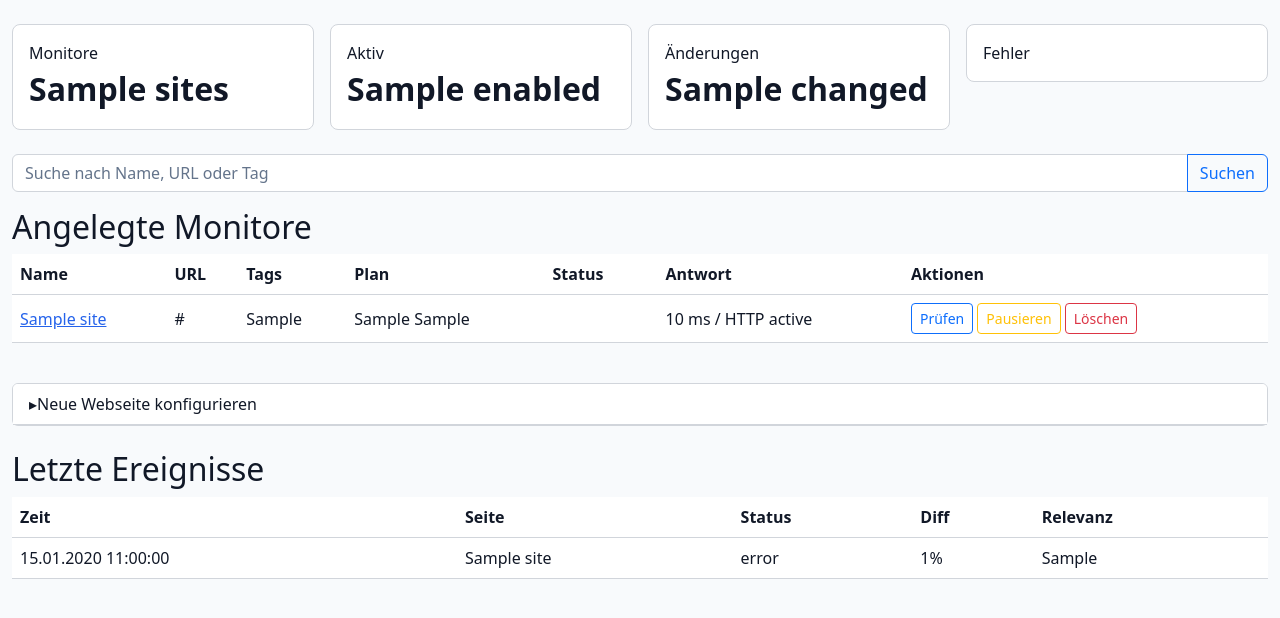
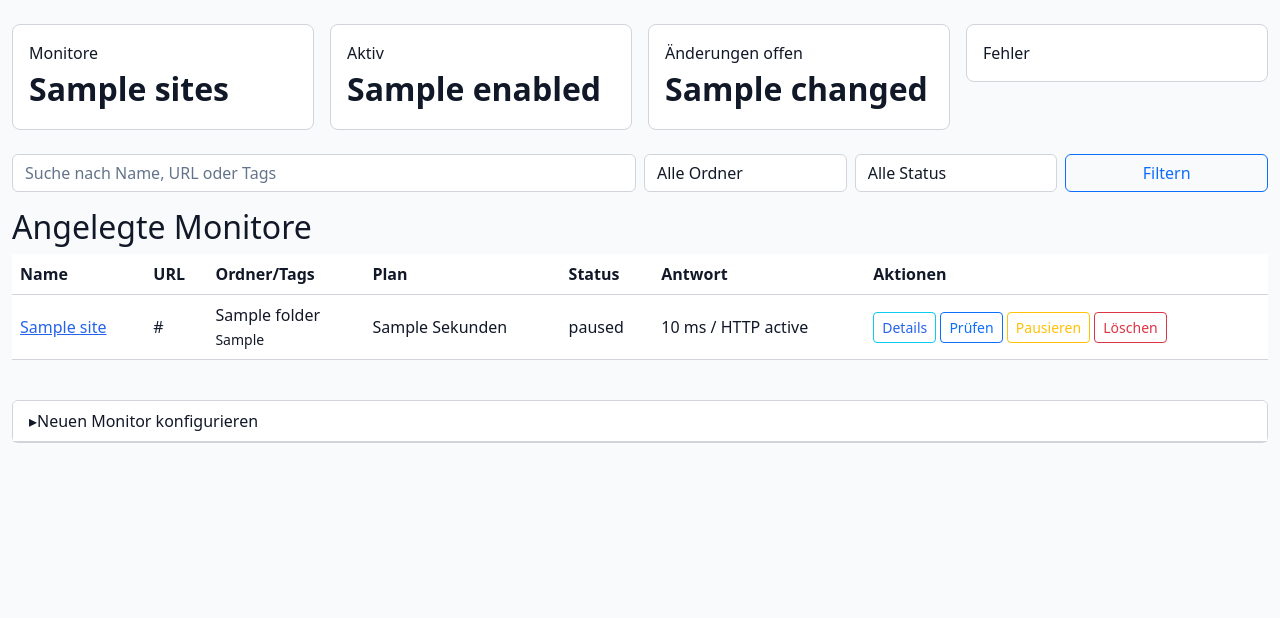
Before and after one commit to Jimmbob23/webmonitor-6.1, a FastAPI app: template app/templates/index.html in a window 1280 px wide. Shown: the part 57-675 px from the top of the page. Run offline with FastAPI, Linux system fonts and the light colour scheme; the template is opened without the code that fills it: most values are stand-ins (such as "Sample title", 1, 10 or a date in 2020); parts of the project's set-up code (start-up, migrations or seed data) failed here and were passed over.

Commit message:
Add files via upload

```diff
--- a/app/templates/index.html
+++ b/app/templates/index.html
@@ -1,184 +1,196 @@
 {% extends "base.html" %}
 {% block content %}
+
+<style>
+  @media (prefers-color-scheme: dark) {
+    #monitor-table,
+    #monitor-table thead,
+    #monitor-table tbody,
+    #monitor-table tfoot,
+    #monitor-table tr,
+    #monitor-table th,
+    #monitor-table td {
+      --bs-table-color: #ffffff !important;
+      --bs-table-bg: #111827 !important;
+      --bs-table-border-color: #374151 !important;
+      --bs-table-hover-color: #ffffff !important;
+      --bs-table-hover-bg: #1f2937 !important;
+      background-color: #111827 !important;
+      color: #ffffff !important;
+      border-color: #374151 !important;
+      box-shadow: none !important;
+    }
+
+    #monitor-table tbody tr:hover,
+    #monitor-table tbody tr:hover td {
+      background-color: #1f2937 !important;
+      color: #ffffff !important;
+    }
+
+    #monitor-table a:not(.btn) {
+      color: #93c5fd !important;
+    }
+  }
+</style>
+
 <div class="row g-3 mb-4">
-  <div class="col-md-3"><div class="stat">Monitore<br><strong>{{stats.sites}}</strong></div></div>
-  <div class="col-md-3"><div class="stat">Aktiv<br><strong>{{stats.enabled}}</strong></div></div>
-  <div class="col-md-3"><div class="stat">Änderungen<br><strong>{{stats.changed}}</strong></div></div>
-  <div class="col-md-3"><div class="stat">Fehler<br><strong>{{stats.errors}}</strong></div></div>
+  <div class="col-6 col-lg-3"><div class="stat">Monitore<br><strong>{{stats.sites}}</strong></div></div>
+  <div class="col-6 col-lg-3"><div class="stat">Aktiv<br><strong>{{stats.enabled}}</strong></div></div>
+  <div class="col-6 col-lg-3"><div class="stat">Änderungen offen<br><strong>{{stats.changed}}</strong></div></div>
+  <div class="col-6 col-lg-3"><div class="stat">Fehler<br><strong>{{stats.errors}}</strong></div></div>
 </div>
 
-<form class="mb-3" method="get" action="/">
-  <div class="input-group">
-    <input class="form-control" name="q" value="{{q}}" placeholder="Suche nach Name, URL oder Tag">
-    <button class="btn btn-outline-primary">Suchen</button>
-  </div>
+<form method="get" class="row g-2 mb-3">
+  <div class="col-12 col-lg-6"><input class="form-control" name="q" value="{{q}}" placeholder="Suche nach Name, URL oder Tags"></div>
+  <div class="col-6 col-lg-2"><select class="form-select" name="folder"><option value="">Alle Ordner</option>{% for f in folders %}<option value="{{f.name}}" {% if selected_folder==f.name %}selected{% endif %}>{{f.name}}</option>{% endfor %}</select></div>
+  <div class="col-6 col-lg-2"><select class="form-select" name="status"><option value="">Alle Status</option><option value="active" {% if selected_status=="active" %}selected{% endif %}>Aktiv</option><option value="paused" {% if selected_status=="paused" %}selected{% endif %}>Pausiert</option></select></div>
+  <div class="col-12 col-lg-2"><button class="btn btn-outline-primary w-100">Filtern</button></div>
 </form>
 
 <h2>Angelegte Monitore</h2>
 <div class="table-responsive mb-4">
-<table class="table table-darkish align-middle">
-<thead><tr><th>Name</th><th>URL</th><th>Tags</th><th>Plan</th><th>Status</th><th>Antwort</th><th>Aktionen</th></tr></thead>
+<table id="monitor-table" class="table table-darkish align-middle">
+<thead><tr><th>Name</th><th>URL</th><th>Ordner/Tags</th><th>Plan</th><th>Status</th><th>Antwort</th><th>Aktionen</th></tr></thead>
 <tbody>
 {% for s in sites %}
 <tr class="{% if not s.enabled %}opacity-50{% endif %}">
 <td>
   <a href="/sites/{{s.id}}">{{s.name}}</a>
-    {% if s.unread_change %}<span class="badge text-bg-danger ms-1">Änderung offen</span>{% endif %}
-    {% if not s.enabled %}<span class="badge text-bg-secondary ms-1">pausiert</span>{% endif %}
+  {% if s.unread_change %}<span class="badge text-bg-danger">Änderung offen</span>{% endif %}
+  {% if not s.enabled %}<span class="badge text-bg-secondary">pausiert</span>{% endif %}
 </td>
 <td class="text-break">{{s.url}}</td>
-  <td>{{s.tags_csv}}</td>
-  <td>{{s.schedule_type}} {% if s.schedule_type=="interval" %}{{s.interval_seconds}}s{% else %}{{s.cron_expression}}{% endif %}</td>
-  <td><span class="badge status-{{s.last_status|replace(' ', '-')}}">{{s.last_status}}</span></td>
+<td>{{s.folder.name if s.folder else ""}}<br><small>{{s.tags_csv}}</small></td>
+<td>{% if s.schedule_type=="cron" %}{{s.cron_expression}}{% else %}{{s.interval_seconds}} Sekunden{% endif %}</td>
+<td>{{s.last_status}}</td>
 <td>{{s.last_duration_ms}} ms / HTTP {{s.last_http_status}}</td>
 <td class="text-nowrap">
-    <form class="d-inline" method="post" action="/sites/{{s.id}}/check"><button class="btn btn-sm btn-outline-primary" {% if not s.enabled %}disabled{% endif %}>Prüfen</button></form>
-    <form class="d-inline" method="post" action="/sites/{{s.id}}/toggle">{% if s.enabled %}<button class="btn btn-sm btn-outline-warning">Pausieren</button>{% else %}<button class="btn btn-sm btn-outline-success">Aktivieren</button>{% endif %}</form>
-    <form class="d-inline" method="post" action="/sites/{{s.id}}/delete" onsubmit="return confirm('Löschen?')"><button class="btn btn-sm btn-outline-danger">Löschen</button></form>
+  <a class="btn btn-sm btn-outline-info" href="/sites/{{s.id}}">Details</a>
+  <form class="d-inline" method="post" action="/sites/{{s.id}}/check"><button class="btn btn-sm btn-outline-primary">Prüfen</button></form>
+  <form class="d-inline" method="post" action="/sites/{{s.id}}/toggle"><button class="btn btn-sm btn-outline-warning">{% if s.enabled %}Pausieren{% else %}Aktivieren{% endif %}</button></form>
+  <form class="d-inline" method="post" action="/sites/{{s.id}}/delete" onsubmit="return confirm('Monitor und Historie löschen?')"><button class="btn btn-sm btn-outline-danger">Löschen</button></form>
 </td>
 </tr>
-{% else %}
-<tr><td colspan="7" class="text-muted">Noch keine Monitore angelegt.</td></tr>
-{% endfor %}
+{% else %}<tr><td colspan="7">Noch keine Monitore.</td></tr>{% endfor %}
 </tbody>
 </table>
 </div>
 
 <details class="card mb-4">
-  <summary class="card-header clickable-summary">Neue Webseite konfigurieren</summary>
+<summary class="card-header clickable-summary">Neuen Monitor konfigurieren</summary>
 <div class="card-body">
 <form method="post" action="/sites">
-      <h5>1. Allgemein</h5>
-      <div class="row g-3 mb-4">
-        <div class="col-12 col-lg-3"><label class="form-label">Name</label><input class="form-control" name="name" placeholder="z. B. SVBWL"></div>
-        <div class="col-12 col-lg-4"><label class="form-label">Webseite / URL</label><input class="form-control" name="url" placeholder="z. B. svbwl.de" required></div>
-        <div class="col-12 col-md-6 col-lg-2"><label class="form-label">Ordner</label><input class="form-control" name="folder_name" placeholder="z. B. Behörden"></div>
-        <div class="col-12 col-md-6 col-lg-3"><label class="form-label">Tags</label><input class="form-control" name="tags_csv" placeholder="z. B. Schule, Termine"></div>
+<h5>Allgemein</h5>
+<div class="row g-3">
+  <div class="col-12 col-lg-3"><label class="form-label">Name</label><input class="form-control" name="name"></div>
+  <div class="col-12 col-lg-5"><label class="form-label">URL</label><input class="form-control" name="url" required></div>
+  <div class="col-6 col-lg-2"><label class="form-label">Ordner</label><input class="form-control" name="folder_name"></div>
+  <div class="col-6 col-lg-2"><label class="form-label">Tags</label><input class="form-control" name="tags_csv"></div>
+</div>
+<h5 class="mt-4">Zeitplan</h5>
+<div class="row g-3">
+  <div class="col-12 col-md-4"><label class="form-label">Typ</label><select class="form-select schedule-type" name="schedule_type"><option value="interval">Intervall</option><option value="cron">Cron</option></select></div>
+  <div class="col-12 col-md-4"><label class="form-label">Intervall in Sekunden</label><input class="form-control" type="number" name="interval_seconds" value="300"></div>
+  <div class="col-12 col-md-4"><label class="form-label">Cron-Ausdruck</label><input class="form-control cron-expression" name="cron_expression"></div>
 </div>
 
-      <h5>2. Zeitplan</h5>
-      <div class="row g-3 mb-4">
-        <div class="col-12 col-md-4"><label class="form-label">Zeitplan-Typ</label><select class="form-select schedule-type" name="schedule_type"><option value="interval">Intervall</option><option value="cron">Cron</option></select></div>
-        <div class="col-12 col-md-4"><label class="form-label">Intervall in Sekunden</label><input class="form-control" name="interval_seconds" type="number" value="300"></div>
-        <div class="col-12 col-md-4"><label class="form-label">Cron-Ausdruck</label><input class="form-control cron-expression" name="cron_expression" placeholder="*/10 * * * *"></div>
-      </div>
-
-
-<div class="cron-helper mt-3 p-3 rounded border">
-  <h6>Erweiterter Cron-Generator</h6>
-
-  <div class="row g-3">
-    <div class="col-12 col-lg-4">
+<div class="cron-helper border rounded p-3 mt-3">
+  <h6>Visueller Cron-Generator</h6>
+  <div class="row g-2">
+    <div class="col-12 col-lg-3">
       <label class="form-label">Vorlage</label>
       <select class="form-select cron-preset">
-        <option value="">Bitte wählen</option>
         <option value="every_minutes">Alle X Minuten</option>
-        <option value="hourly_range">Stündlich im Zeitraum</option>
-        <option value="daily_time">Täglich um Uhrzeit</option>
-        <option value="weekly_time">Wöchentlich an einem Tag</option>
-        <option value="selected_weekdays">An bestimmten Wochentagen</option>
-        <option value="selected_weekdays_hours">Bestimmte Tage und mehrere Uhrzeiten</option>
-        <option value="monthly_days">An bestimmten Tagen im Monat</option>
-        <option value="custom">Benutzerdefiniert</option>
+        <option value="daily">Täglich</option>
+        <option value="hour_range">Stündlich im Zeitraum</option>
+        <option value="weekly">Wöchentlich</option>
+        <option value="weekdays">Bestimmte Wochentage</option>
+        <option value="weekdays_hours">Bestimmte Tage und Uhrzeiten</option>
+        <option value="monthly">Bestimmte Tage im Monat</option>
       </select>
     </div>
-
-    <div class="col-6 col-md-3 col-lg-2">
-      <label class="form-label">X Minuten</label>
-      <input class="form-control cron-minutes" type="number" min="1" max="59" value="10">
+    <div class="col-6 col-md-3 col-lg-2"><label class="form-label">X Minuten</label><input class="form-control cron-every" type="number" value="10" min="1" max="59"></div>
+    <div class="col-6 col-md-3 col-lg-2"><label class="form-label">Stunde/Start</label><input class="form-control cron-hour" type="number" value="8" min="0" max="23"></div>
+    <div class="col-6 col-md-3 col-lg-2"><label class="form-label">Endstunde</label><input class="form-control cron-hour-end" type="number" value="18" min="0" max="23"></div>
+    <div class="col-6 col-md-3 col-lg-2"><label class="form-label">Minute</label><input class="form-control cron-minute" type="number" value="0" min="0" max="59"></div>
   </div>
-
-    <div class="col-6 col-md-3 col-lg-2">
-      <label class="form-label">Startstunde</label>
-      <input class="form-control cron-hour-start" type="number" min="0" max="23" value="8">
+  <div class="weekday-grid mt-3">
+    <label><input class="cron-weekday" type="checkbox" value="1"> Mo</label>
+    <label><input class="cron-weekday" type="checkbox" value="2"> Di</label>
+    <label><input class="cron-weekday" type="checkbox" value="3"> Mi</label>
+    <label><input class="cron-weekday" type="checkbox" value="4"> Do</label>
+    <label><input class="cron-weekday" type="checkbox" value="5"> Fr</label>
+    <label><input class="cron-weekday" type="checkbox" value="6"> Sa</label>
+    <label><input class="cron-weekday" type="checkbox" value="0"> So</label>
   </div>
-
-    <div class="col-6 col-md-3 col-lg-2">
-      <label class="form-label">Endstunde</label>
-      <input class="form-control cron-hour-end" type="number" min="0" max="23" value="18">
+  <div class="row g-2 mt-2">
+    <div class="col-12 col-md-6"><label class="form-label">Mehrere Stunden</label><input class="form-control cron-hours" placeholder="8,12,18"></div>
+    <div class="col-12 col-md-6"><label class="form-label">Tage im Monat</label><input class="form-control cron-month-days" placeholder="1,15,28"></div>
   </div>
-
-    <div class="col-6 col-md-3 col-lg-2">
-      <label class="form-label">Minute</label>
-      <input class="form-control cron-minute-fixed" type="number" min="0" max="59" value="0">
+  <div class="mt-3">
+    <button type="button" class="btn btn-outline-info cron-apply">Cron übernehmen</button>
+    <span class="ms-2">Vorschau: <code class="cron-preview"></code></span>
   </div>
 </div>
 
-  <div class="mt-3">
-    <label class="form-label">Wochentage</label>
-    <div class="weekday-grid">
-      <label class="form-check"><input class="form-check-input cron-weekday" type="checkbox" value="1"><span class="form-check-label">Montag</span></label>
-      <label class="form-check"><input class="form-check-input cron-weekday" type="checkbox" value="2"><span class="form-check-label">Dienstag</span></label>
-      <label class="form-check"><input class="form-check-input cron-weekday" type="checkbox" value="3"><span class="form-check-label">Mittwoch</span></label>
-      <label class="form-check"><input class="form-check-input cron-weekday" type="checkbox" value="4"><span class="form-check-label">Donnerstag</span></label>
-      <label class="form-check"><input class="form-check-input cron-weekday" type="checkbox" value="5"><span class="form-check-label">Freitag</span></label>
-      <label class="form-check"><input class="form-check-input cron-weekday" type="checkbox" value="6"><span class="form-check-label">Samstag</span></label>
-      <label class="form-check"><input class="form-check-input cron-weekday" type="checkbox" value="0"><span class="form-check-label">Sonntag</span></label>
+<h5 class="mt-4">Screenshot & Erkennung</h5>
+<div class="row g-3">
+  <div class="col-6 col-lg-2"><label class="form-label">Schwelle %</label><input class="form-control" type="number" step="0.01" name="threshold_percent" value="0.5"></div>
+  <div class="col-6 col-lg-2"><label class="form-label">Wartezeit</label><input class="form-control" type="number" name="wait_seconds" value="2"></div>
+  <div class="col-6 col-lg-2"><label class="form-label">Breite</label><input class="form-control" type="number" name="viewport_width" value="1440"></div>
+  <div class="col-6 col-lg-2"><label class="form-label">Höhe</label><input class="form-control" type="number" name="viewport_height" value="1200"></div>
+  <div class="col-12 col-lg-2"><label class="form-label">Cookie-Modus</label><select class="form-select" name="cookie_mode"><option value="auto">Auto</option><option value="click">Klicken</option><option value="hide">Ausblenden</option><option value="off">Aus</option></select></div>
+  <div class="col-12 col-lg-2"><label class="form-label">CSS ignorieren</label><input class="form-control" name="ignore_selectors"></div>
 </div>
-  </div>
-
-  <div class="row g-3 mt-1">
-    <div class="col-12 col-lg-6">
-      <label class="form-label">Mehrere Uhrzeiten</label>
-      <input class="form-control cron-hours-list" placeholder="z. B. 8,12,18">
-      <div class="form-text">Nur Stunden, kommasepariert.</div>
-    </div>
-    <div class="col-12 col-lg-6">
-      <label class="form-label">Tage im Monat</label>
-      <input class="form-control cron-month-days" placeholder="z. B. 1,15,28">
-      <div class="form-text">Nur Kalendertage 1 bis 31, kommasepariert.</div>
-    </div>
-  </div>
-
-  <div class="d-flex flex-column flex-md-row gap-2 mt-3">
-    <button type="button" class="btn btn-outline-info cron-apply">Cron übernehmen</button>
-    <button type="button" class="btn btn-outline-secondary cron-preview">Vorschau aktualisieren</button>
-  </div>
-
-  <div class="cron-preview-box mt-3">
-    <strong>Vorschau:</strong>
-    <code class="cron-preview-value">Noch keine Auswahl</code>
-  </div>
-
-  <div class="form-text mt-2">
-    Beispiele:
-    <code>0 10 * * 1</code> jeden Montag 10:00,
-    <code>0 8,12,18 * * 1,3,5</code> Mo/Mi/Fr um 08:00, 12:00 und 18:00,
-    <code>0 10 1,15 * *</code> am 1. und 15. jedes Monats um 10:00.
-  </div>
-</div>
-
-
-      <h5 class="mt-4">3. Screenshot & Cookiebanner</h5>
-      <div class="row g-3 mb-4">
-        <div class="col-12 col-md-6 col-xl-3"><label class="form-label">Cookie-Modus</label><select class="form-select" name="cookie_mode"><option value="auto">Cookies auto</option><option value="click">nur klicken</option><option value="hide">nur ausblenden</option><option value="off">aus</option></select></div>
-        <div class="col-12 col-md-6 col-xl-3"><label class="form-label">Wartezeit</label><input class="form-control" name="wait_seconds" type="number" value="2"></div>
-        <div class="col-12 col-md-6 col-xl-3"><label class="form-label">Breite</label><input class="form-control" name="viewport_width" type="number" value="1440"></div>
-        <div class="col-12 col-md-6 col-xl-3"><label class="form-label">Höhe</label><input class="form-control" name="viewport_height" type="number" value="1200"></div>
-      </div>
-
-      <h5>4. Änderungserkennung</h5>
-      <div class="row g-3 mb-4">
-        <div class="col-12 col-md-3"><label class="form-label">Schwellenwert in Prozent</label><input class="form-control" name="threshold_percent" type="number" step="0.01" value="0.50"></div>
-        <div class="col-12 col-md-9"><label class="form-label">Elemente ignorieren</label><input class="form-control" name="ignore_selectors" placeholder=".werbung, #banner"></div>
-      </div>
-
-      <button class="btn btn-primary">Monitor anlegen</button>
+<button class="btn btn-primary mt-3">Monitor anlegen</button>
 </form>
 </div>
 </details>
 
-<h2>Letzte Ereignisse</h2>
-<div class="table-responsive">
-<table class="table table-darkish">
-<thead><tr><th>Zeit</th><th>Seite</th><th>Status</th><th>Diff</th><th>Relevanz</th></tr></thead>
-<tbody>
-{% for c in changes %}
-<tr><td>{{ c.checked_at|berlin_time }}</td><td>{{c.site.name}}</td><td>{{c.status}}</td><td>{{c.difference_percent}}%</td><td>{{c.relevance_reason}}</td></tr>
-{% endfor %}
-</tbody>
-</table>
-</div>
+<script>
+(() => {
+  const media = window.matchMedia("(prefers-color-scheme: dark)");
+
+  function applyMonitorTableTheme() {
+    const table = document.getElementById("monitor-table");
+    if (!table) return;
+
+    const dark = media.matches;
+    const background = dark ? "#111827" : "#ffffff";
+    const foreground = dark ? "#ffffff" : "#111827";
+    const border = dark ? "#374151" : "#d1d5db";
+
+    table.classList.toggle("table-dark", dark);
+    table.classList.toggle("table-light", !dark);
+
+    table.style.setProperty("background-color", background, "important");
+    table.style.setProperty("color", foreground, "important");
+
+    table.querySelectorAll("thead, tbody, tfoot, tr, th, td").forEach((element) => {
+      element.style.setProperty("background-color", background, "important");
+      element.style.setProperty("color", foreground, "important");
+      element.style.setProperty("border-color", border, "important");
+      element.style.setProperty("box-shadow", "none", "important");
+    });
+
+    table.querySelectorAll("a:not(.btn)").forEach((link) => {
+      link.style.setProperty("color", dark ? "#93c5fd" : "#2563eb", "important");
+    });
+  }
+
+  if (document.readyState === "loading") {
+    document.addEventListener("DOMContentLoaded", applyMonitorTableTheme);
+  } else {
+    applyMonitorTableTheme();
+  }
+
+  if (typeof media.addEventListener === "function") {
+    media.addEventListener("change", applyMonitorTableTheme);
+  } else if (typeof media.addListener === "function") {
+    media.addListener(applyMonitorTableTheme);
+  }
+})();
+</script>
 
 <script src="/static/cron-generator.js"></script>
 {% endblock %}
```
Lines whose indentation alone changed are shown as unchanged.
